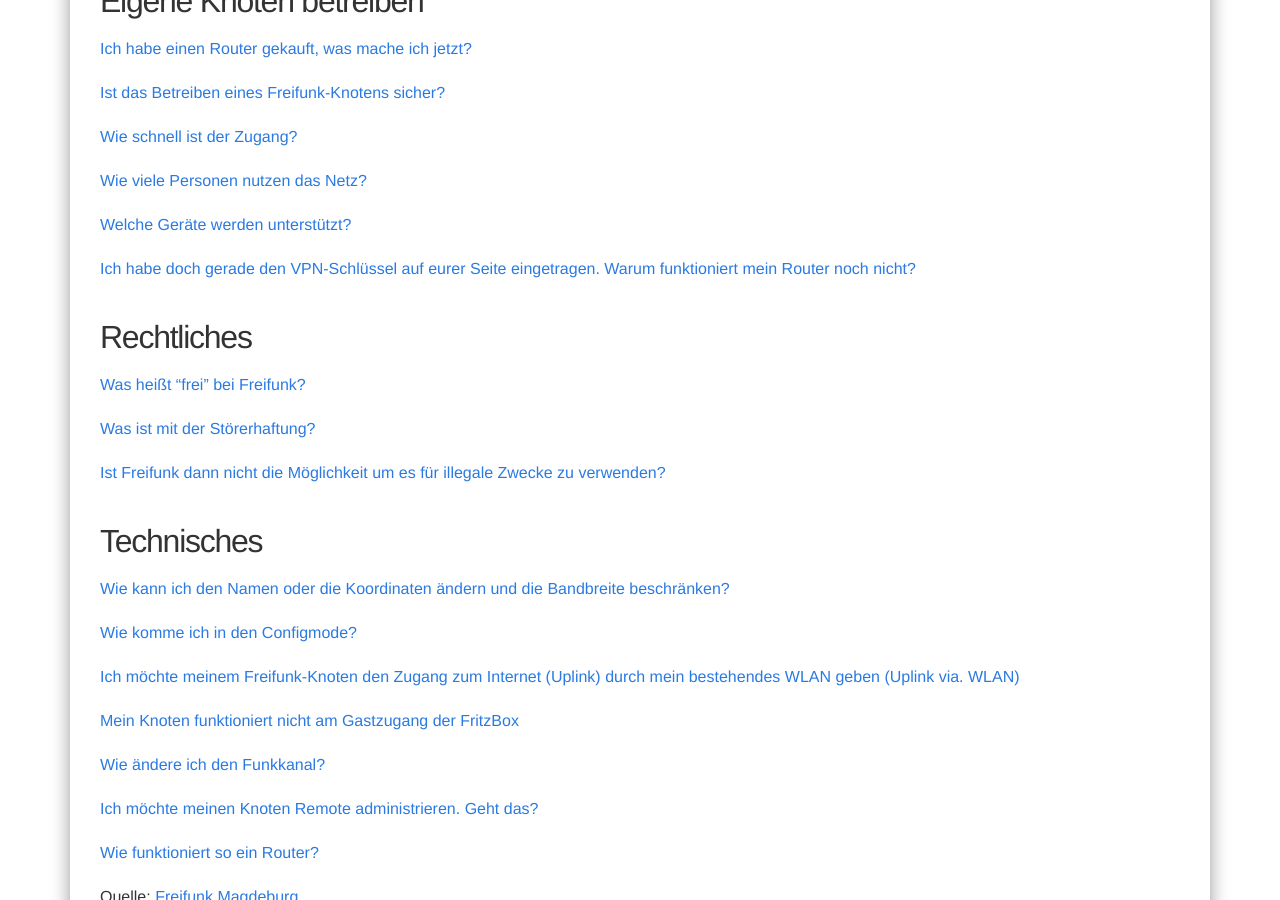
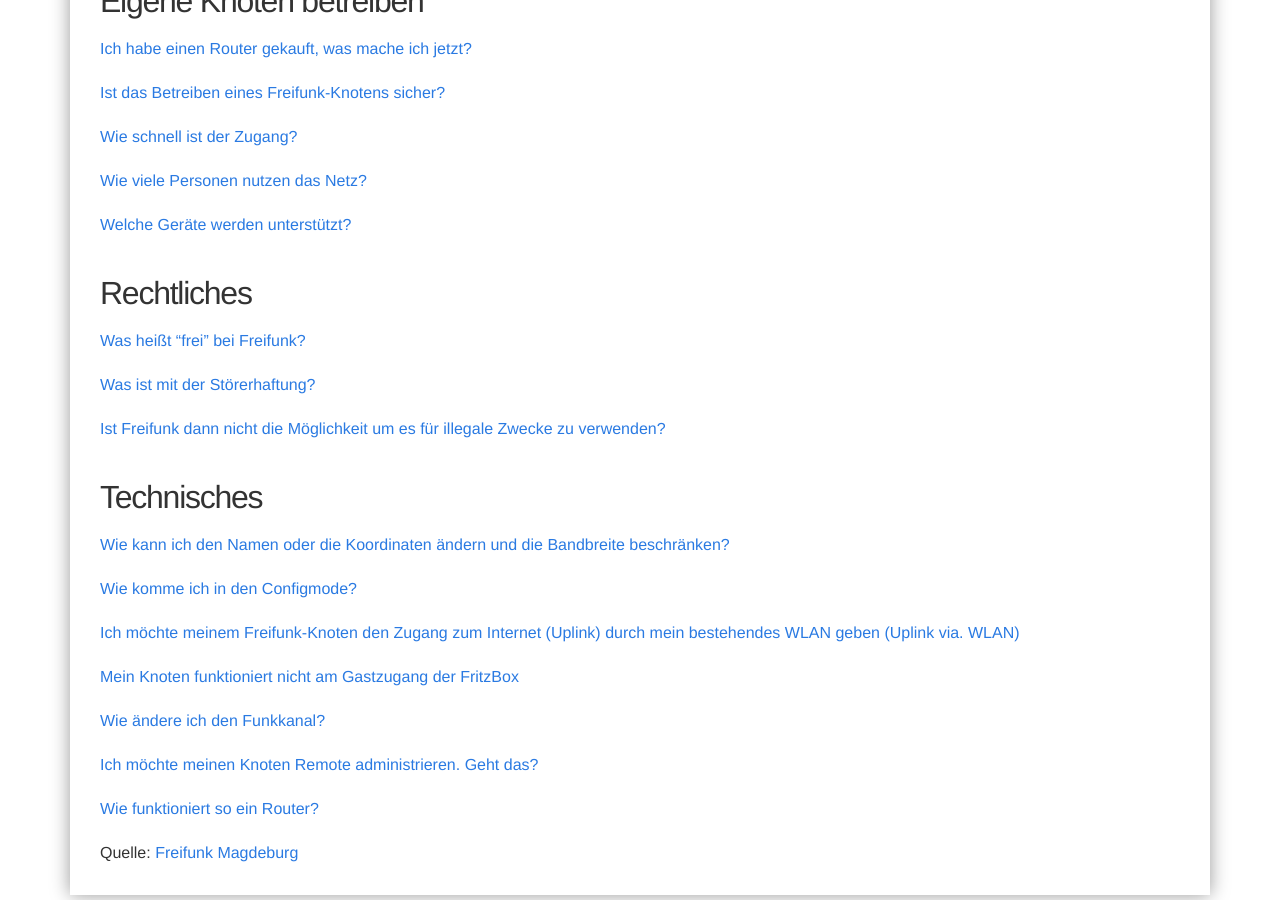
Before and after one commit to freifunkMUC/freifunkmuc.github.io, a Jekyll site: the page built from faq.md, in a window 1280 px wide and 900 px high, scrolled down 1162 px. Built offline with Jekyll 4.4.1, drawn with Linux system fonts in a browser that asks for light colours; nearby versions of some CDN libraries; a style sheet for code colours, icons or effects is not loaded.

Commit message:
Hinweis zum Keyformular entfernt

```diff
--- a/faq.md
+++ b/faq.md
@@ -166,18 +166,6 @@ Prinzipiell werden (fast) alle Geräte auf denen OpenWRT als Firmware installier
     </div>
 </div>
 
-<div><span onclick="toggleNode(this.parentNode); return  false;"><a>
-        Ich habe doch gerade den VPN-Schlüssel auf eurer Seite eingetragen. Warum funktioniert mein Router noch nicht?
-    </a></span>
-    <div style="display: none;">
-
-<div markdown="1">
-VPN-Schlüssel, die auf unserer Webseite eingetragen werden, müssen freigegeben werden. Dies kann einige Minuten dauern. Lass deinen Router einfach mit dem Internet verbunden – sobald der Schlüssel freigegeben wurde, verbindet sich dein Router mit dem Netzwerk. In der Zwischenzeit kannst Du uns auf Twitter folgen, oder unsere Mailingliste abonieren.
-</div>
-
-    </div>
-</div>
-
 ## Rechtliches
 
 <div><span onclick="toggleNode(this.parentNode); return  false;"><a>
```
